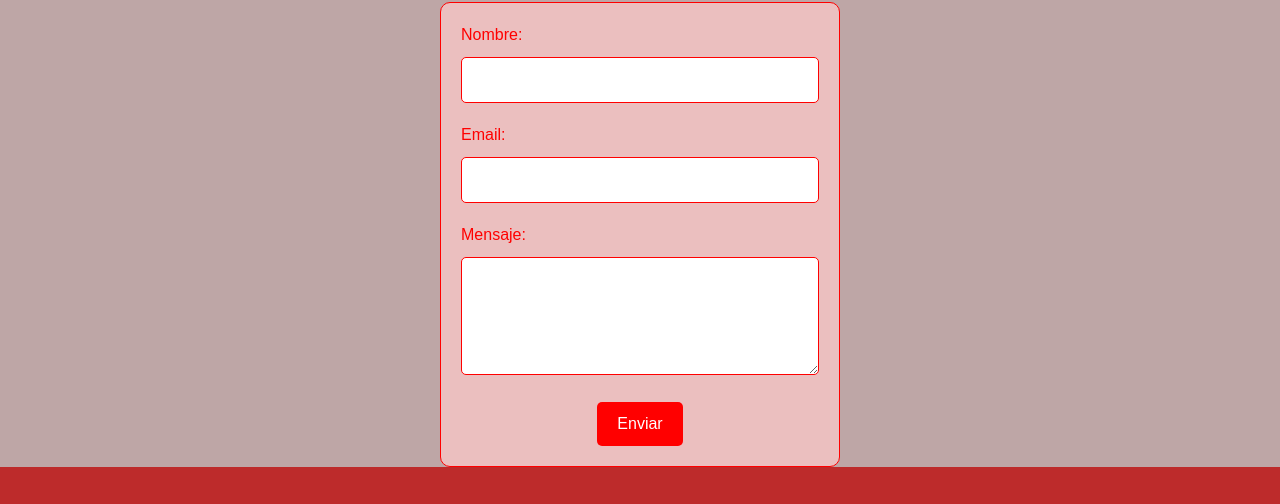
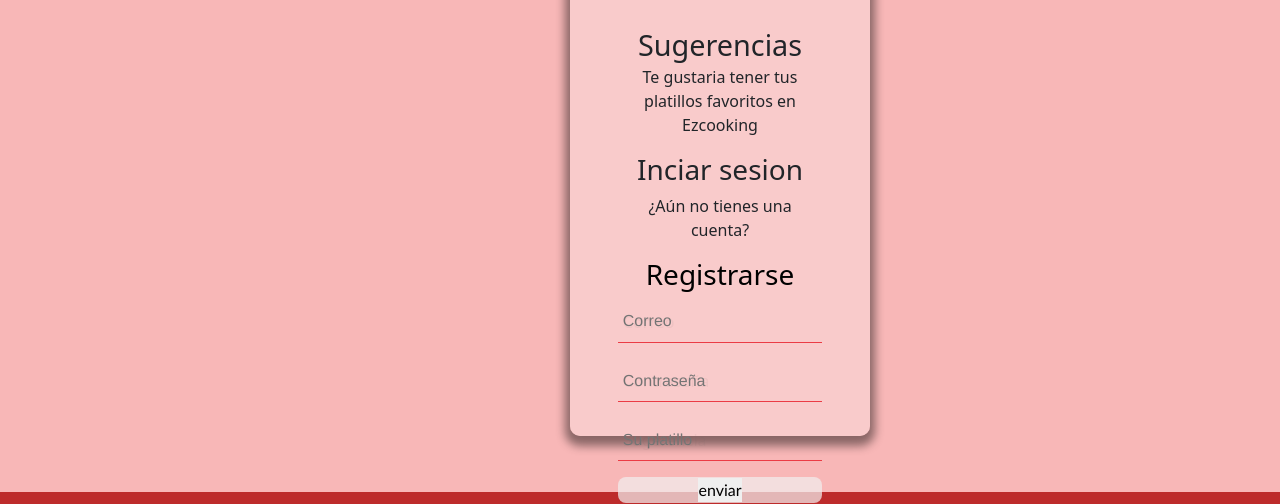
Before and after one commit to nicolas-rosencovich/preentrega2-nicolas-rosencovich, a plain HTML site: page pages/sugerencias.html in a window 1280 px wide. Shown: the part 176-680 px from the top of the page. Drawn offline with nearby package versions, Linux system fonts and the light colour scheme.

Commit message:
modificaciones en formulario

```diff
--- a/css/estilos.css
+++ b/css/estilos.css
@@ -429,106 +429,290 @@
 /* SUGERENCIAS */
 
 
-#body-background5 {
-    font-family: Arial, sans-serif;
-    background-color: #bea6a6;
-    margin: 0;
-    padding: 0;
+#body-background5{
+    background-color: rgb(248, 183, 183);
+    min-height: 100vh;
+    display: grid;
+    grid-template-columns: 0.5fr 2fr 0.5fr;
+    grid-template-rows: 0.5fr 3fr 0.5fr;
+    grid-template-areas:
+    "header1 header1 header1"
+    " . form1 ."
+    "footer1 footer1 footer1";
+}
+.header1{
+grid-area: header1;
 }
 
-h1 {
+.formulario{
+    grid-area: form1;
+    background-color: rgba(250, 215, 215, 0.608);
+    margin:auto;
+    width: 90%;
+    max-width: 500px;
+    height: 67vh;
+    padding:4.5em 3em;
+    border-radius: 10px;
+    box-shadow: 0 5px 10px 5px rgba(0, 0, 0, 0.446);
     text-align: center;
-    color: #FF0000;
+    position: fixed;
+    margin:10px;
+    margin-left: 700px;
+
 }
 
-form {
-    max-width: 400px;
-    margin: 0 auto;
-    padding: 20px;
-    background-color: #ffcacab2;
-    border: 1px solid #FF0000;
-    border-radius: 10px;
+.formulario-titulo{
+font-size: 2.5rem;
+margin-bottom: .5em;
+
 }
 
-label {
-    display: block;
-    margin-bottom: 10px;
-    color: #FF0000;
-}
-
-input[type="text"],
-input[type="email"],
-textarea {
-    width: 100%;
-    padding: 10px;
-    margin-bottom: 20px;
-    border: 1px solid #FF0000;
-    border-radius: 5px;
-}
-
-textarea {
-    resize: vertical;
-}
-
-input[type="submit"] {
-    background-color: #FF0000;
-    color: white;
-    padding: 10px 20px;
-    border: none;
-    border-radius: 5px;
-    cursor: pointer;
-    display: block;
-    margin: 0 auto;
-}
-
-input[type="submit"]:hover {
-    background-color: #CC0000;
-}
-
-/* Estilos para pantallas pequeñas (hasta 600px) */
-@media screen and (max-width: 600px) {
-    form {
-        max-width: 90%;
-    }
-}
-
-/* Estilos para pantallas extra pequeñas (hasta 320px) */
-@media screen and (max-width: 425px) {
-    form {
-        max-width: 100%;
-        padding: 10px;
-    }
-    input[type="submit"] {
-        margin-top: 10px;
-    }
-}
-@media screen and (max-width: 370px) {
-    form {
-        max-width: 40%;
-    }
+.formulario-parrafo{
+font-weight: 300;
 
 
 }
 
-/* Estilos para pantallas extra pequeñas (hasta 320px) */
-@media screen and (max-width: 425px) {
-    form {
-        max-width: 100%;
-        padding: 10px;
+.formulario-link{
+    font-weight: 400;
+    color: rgb(0, 0, 0);
+    text-decoration: none;
+
+}
+
+.formulario-container{
+    margin-top: 3em;
+    display: grid;
+    gap: 2.5em;
+
+}
+
+.formulario-grupo{
+    position: relative;
+    color:rgb(4, 4, 4);
+
+
+}
+
+.formulario-input{
+    width: 100%;
+    background:none;
+    color: #000000;
+    font-size: 1rem;
+    padding: .6em .3em;
+    border:none ;
+    border-radius: 10px;
+    outline: none;
+    border-bottom: 1px rgb(95, 0, 2);
+    font-family: 'Franklin Gothic Medium', 'Arial Narrow', Arial, sans-serif;
+
+
+
+}
+
+.formulario-input:focus + .formulario-label{
+    transform: translate(-12px) scale(.7);
+    transform-origin: left top;
+    color: rgb(0, 0, 0);
+}
+
+.formulario-label{
+    color: #5f5e5e13;
+    cursor:pointer;
+    position: absolute;
+    top: 0;
+    left: 5px;
+    transform: translateY(10px);
+    transition: trasnform .5s, color .3s;
+
+}
+
+
+
+.formulario-submit{
+    background-color: rgba(242, 238, 238, 0.724);
+    color: #fff;
+    font-family: 'Gill Sans', sans-serif;
+    font-weight:300 ;
+    font-size: 1rem;
+    padding: .8em 0;
+    border: none;
+    border-radius:.5em ;
+
+
+
     }
-    input[type="submit"] {
-        margin-top: 10px;
+    .formulario-linea{
+        position:absolute;
+        bottom: 0;
+        left: 0;
+        width: 100%;
+        height: 1px;
+        background-color:rgb(235, 60, 69);
+
+    }
+
+
+
+
+    @media(max-width:1440px){
+        .formulario{
+            width: 90%;
+            max-width: 300px;
+            height: 60vh;
+            padding:4.5em 3em;
+            text-align: center;
+            position: fixed;
+            margin:10px;
+            margin-left: 570px;
+
+        }
+
+        .formulario-titulo{
+            font-size: 1.8rem;
+            margin-bottom: 2px;
+           }
+
+
+            .formulario-parrafo{
+            font-weight: 300;
+
+
+            }
+
+            .formulario-link{
+                font-weight: 400;
+                color: rgb(0, 0, 0);
+                text-decoration: none;
+
+            }
+
+            .formulario-container{
+                margin-top: 5px;
+                display: grid;
+                gap: 1em;
+
+            }
+
+            .formulario-grupo{
+                position: relative;
+
+            }
+
+            .formulario-input{
+                width: 100%;
+                background:none;
+                font-size: 1rem;
+                padding: .6em .3em;
+                border:none ;
+                border-radius: 10px;
+                outline: none;
+
+                font-family: 'Franklin Gothic Medium', 'Arial Narrow', Arial, sans-serif;
+
+
+
+            }
+
+
+            .formulario-label{
+
+                cursor:pointer;
+                position: absolute;
+                top: 0;
+                left: 5px;
+                transform: translateY(10px);
+                transition: trasnform .5s, color .3s;
+
+            }
+
+
+
+            .formulario-submit{
+
+
+                font-family: 'Gill Sans', sans-serif;
+                font-weight:300 ;
+                font-size: 1rem;
+                padding: 1px 0;
+                border: none;
+                border-radius:.5em ;
+
+
+
+                }
+
+    }
+
+
+
+
+
+
+
+    @media(max-width:1024px){
+        .formulario{
+            margin-left: 380px;
+
+        }
+    }
+
+    @media(max-width:768px){
+        .formulario{
+            margin-left: 240px;
+
+        }
+    }
+
+
+
+
+
+
+
+
+    @media(max-width:425px){
+       .formulario-titulo{
+        font-size: 1.5rem;
+       }
+
+
+       .formulario{
+        margin-left: 80px;
+
+
     }
 }
 
-.footer-index-s{
-    footer{
-        background-color: rgb(189, 43, 43);
-        padding: 40px;
-        bottom: 0;
-        width: 100%;
+@media(max-width:375px){
+    .formulario-titulo{
+     font-size: 1rem;
+    }
 
 
+    .formulario{
+     margin-left: 35px;
+
+
+ }
+}
+
+@media(max-width:320px){
+    .formulario-titulo{
+     font-size: 1rem;
     }
 
+
+    .formulario{
+     margin-left: 15px;
+
+
+ }
 }
+
+
+
+
+    .footer-index-s{
+        grid-area: footer1;
+    }
--- a/pages/sugerencias.html
+++ b/pages/sugerencias.html
@@ -1,22 +1,27 @@
 <!DOCTYPE html>
 <html lang="en">
+
 <head>
   <meta charset="UTF-8">
   <meta name="viewport" content="width=device-width, initial-scale=1.0">
   <link rel="shortcut icon" href="../assets/icon/favicon2.icon.jpg" type="image/x-icon">
   <!--Link de Boostrap -->
-    <link href="https://cdn.jsdelivr.net/npm/bootstrap@5.3.0/dist/css/bootstrap.min.css" rel="stylesheet" integrity="sha384-9ndCyUaIbzAi2FUVXJi0CjmCapSmO7SnpJef0486qhLnuZ2cdeRhO02iuK6FUUVM" crossorigin="anonymous">
+  <link href="https://cdn.jsdelivr.net/npm/bootstrap@5.3.0/dist/css/bootstrap.min.css" rel="stylesheet"
+    integrity="sha384-9ndCyUaIbzAi2FUVXJi0CjmCapSmO7SnpJef0486qhLnuZ2cdeRhO02iuK6FUUVM" crossorigin="anonymous">
   <link rel="stylesheet" href="../css/estilos.css">
   <title>Ezcooking</title>
 </head>
+
 <body id="body-background5">
-    <header>
+  <header class="header1">
     <nav class="navbar navbar-expand-lg bg-body-tertiary">
       <div class="container-fluid">
         <a class="navbar-brand" href="../index.html">
           <img src="../images/pro.png" alt="Imagen de nuestro logo" width="70px" id="logo1"">
               </a>
-              <button class="navbar-toggler" type="button" data-bs-toggle="collapse" data-bs-target="#navbarSupportedContent" aria-controls="navbarSupportedContent" aria-expanded="false" aria-label="Toggle navigation">
+              <button class=" navbar-toggler" type="button" data-bs-toggle="collapse"
+            data-bs-target="#navbarSupportedContent" aria-controls="navbarSupportedContent" aria-expanded="false"
+            aria-label="Toggle navigation">
           <span class="navbar-toggler-icon"></span>
           </button>
           <div class="collapse navbar-collapse" id="navbarSupportedContent">
@@ -24,12 +29,15 @@
               <li class="nav-item">
                 <a class="nav-link active" aria-current="page" href="../pages/nosotros.html">Nosotros</a>
               <li class="nav-item dropdown">
-                        <a class="nav-link dropdown-toggle" href="#" role="button" data-bs-toggle="dropdown" aria-expanded="false">
+                <a class="nav-link dropdown-toggle" href="#" role="button" data-bs-toggle="dropdown"
+                  aria-expanded="false">
                   Platos
                 </a>
                 <ul class="dropdown-menu">
                   <li><a class="dropdown-item" href="../pages/platos.html">Salados</a></li>
-                          <li><hr class="dropdown-divider"></li>
+                  <li>
+                    <hr class="dropdown-divider">
+                  </li>
                   <li><a class="dropdown-item" href="../pages/postres.html">Dulces</a></li>
                 </ul>
               </li>
@@ -44,21 +52,50 @@
   </header>
 
   <main>
-  <h1>Sugerencias para nuevos platos</h1>
-  <form action="/procesar_formulario" method="post">
-      <label  for="nombre">Nombre:</label>
-      <input type="text" id="nombre" name="nombre" required>
-      <br>
-      <label for="email">Email:</label>
-      <input type="email" id="email" name="email" required>
-      <br>
-      <label for="mensaje">Mensaje:</label>
-      <textarea id="mensaje" name="mensaje" rows="4" required></textarea>
-      <br>
-      <input type="submit" value="Enviar">
+
+    <form class="formulario">
+      <h2 class="formulario-titulo">Sugerencias</h2>
+      <p>Te gustaria tener tus platillos favoritos en Ezcooking</p>
+      <h3>Inciar sesion </h3>
+      <p class="formulario-parrafo"> ¿Aún no tienes una cuenta?</p>
+      <h3> <a class="formulario-link" href="#">Registrarse</a></h3>
+
+      <!--  <div class="formulario-container">
+        <div class="formulario-grupo">
+            <input class="formulario-input" id="user" type="text" placeholder="Nombre">
+            <label for="name" class="formulario-label">Nombre</label>
+            <span class="formulario-linea"></span>
+        </div> -->
+
+      <div class="formulario-container">
+        <div class="formulario-grupo">
+          <input class="formulario-input" id="email" type="email" placeholder="Correo">
+          <label for="email" class="formulario-label">Correo</label>
+          <span class="formulario-linea"></span>
+        </div>
+
+        <div class="formulario-grupo">
+          <input class="formulario-input" id="password" type="password" placeholder="Contraseña">
+          <label for="password" class="formulario-label">Contraseña</label>
+          <span class="formulario-linea"></span>
+        </div>
+
+        <div class="formulario-grupo">
+          <input class="formulario-input" id="user" type="text" placeholder="Su platillo">
+          <label for="name" class="formulario-label">Sugerencia</label>
+          <span class="formulario-linea"></span>
+        </div>
+
+        <div class="formulario-submit">
+
+          <input type="submit" value="enviar">
+
+
+        </div>
+
+
+      </div>
     </form>
-</main>
-
 
   </main>
 
@@ -80,6 +117,9 @@
 
 
   <!-- Script de Bootsrap -->
-<script src="https://cdn.jsdelivr.net/npm/bootstrap@5.3.0/dist/js/bootstrap.bundle.min.js" integrity="sha384-geWF76RCwLtnZ8qwWowPQNguL3RmwHVBC9FhGdlKrxdiJJigb/j/68SIy3Te4Bkz" crossorigin="anonymous"></script>
+  <script src="https://cdn.jsdelivr.net/npm/bootstrap@5.3.0/dist/js/bootstrap.bundle.min.js"
+    integrity="sha384-geWF76RCwLtnZ8qwWowPQNguL3RmwHVBC9FhGdlKrxdiJJigb/j/68SIy3Te4Bkz" crossorigin="anonymous">
+  </script>
 </body>
+
 </html>
```
Also changed, not shown: index.html (+0 -15 lines). Lines whose indentation alone changed are shown as unchanged.
